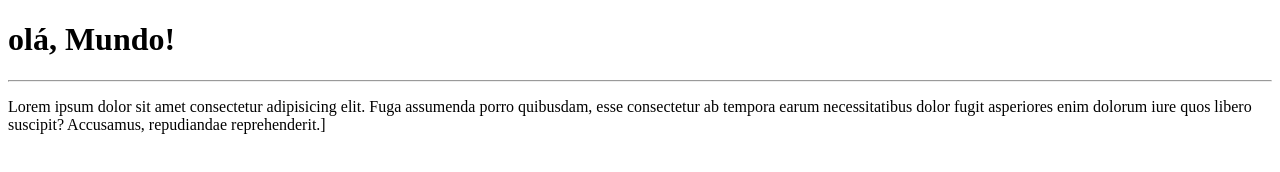
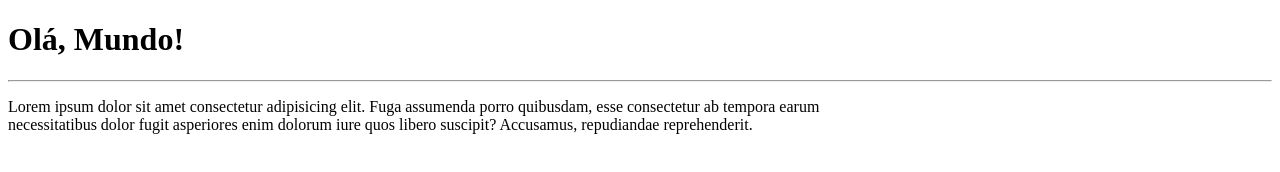
Before and after one commit to AlexxBol/Ola-Mundo, a plain HTML site: page Site-Exemplo/index.html in a window 1280 px wide. Drawn offline with Linux system fonts and the light colour scheme.

Commit message:
mudei texto

```diff
--- a/Site-Exemplo/index.html
+++ b/Site-Exemplo/index.html
@@ -6,8 +6,9 @@
     <title>primeiro site com Repositorio</title>
 </head>
 <body>
-    <h1>olá, Mundo!</h1>
+    <h1>Olá, Mundo!</h1>
     <hr>
-    <p>Lorem ipsum dolor sit amet consectetur adipisicing elit. Fuga assumenda porro quibusdam, esse consectetur ab tempora earum necessitatibus dolor fugit asperiores enim dolorum iure quos libero suscipit? Accusamus, repudiandae reprehenderit.]</p>
+    <p>Lorem ipsum dolor sit amet consectetur adipisicing elit. Fuga assumenda porro quibusdam, esse consectetur ab tempora earum <br>
+     necessitatibus dolor fugit asperiores enim dolorum iure quos libero suscipit? Accusamus, repudiandae reprehenderit.</p>
 </body>
 </html>
```
